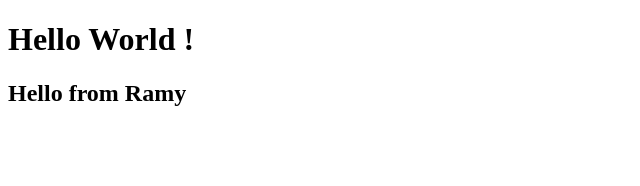
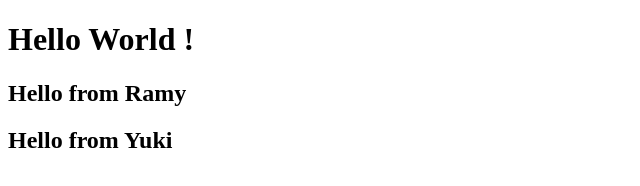
Before and after one commit to diverdowngit/fredsprojecttest, a plain HTML site: page index.html in a window 1280 px wide. Shown: the whole page, without its empty margins (0-640 px from the left). Drawn offline with Linux system fonts and the light colour scheme.

Commit message:
hello fred from yuki

```diff
--- a/index.html
+++ b/index.html
@@ -10,6 +10,7 @@
 <body>
     <h1>Hello World !</h1>
     <h2>Hello from Ramy</h2>
+    <h2>Hello from Yuki</h2>
 </body>
 
 </html>
```
